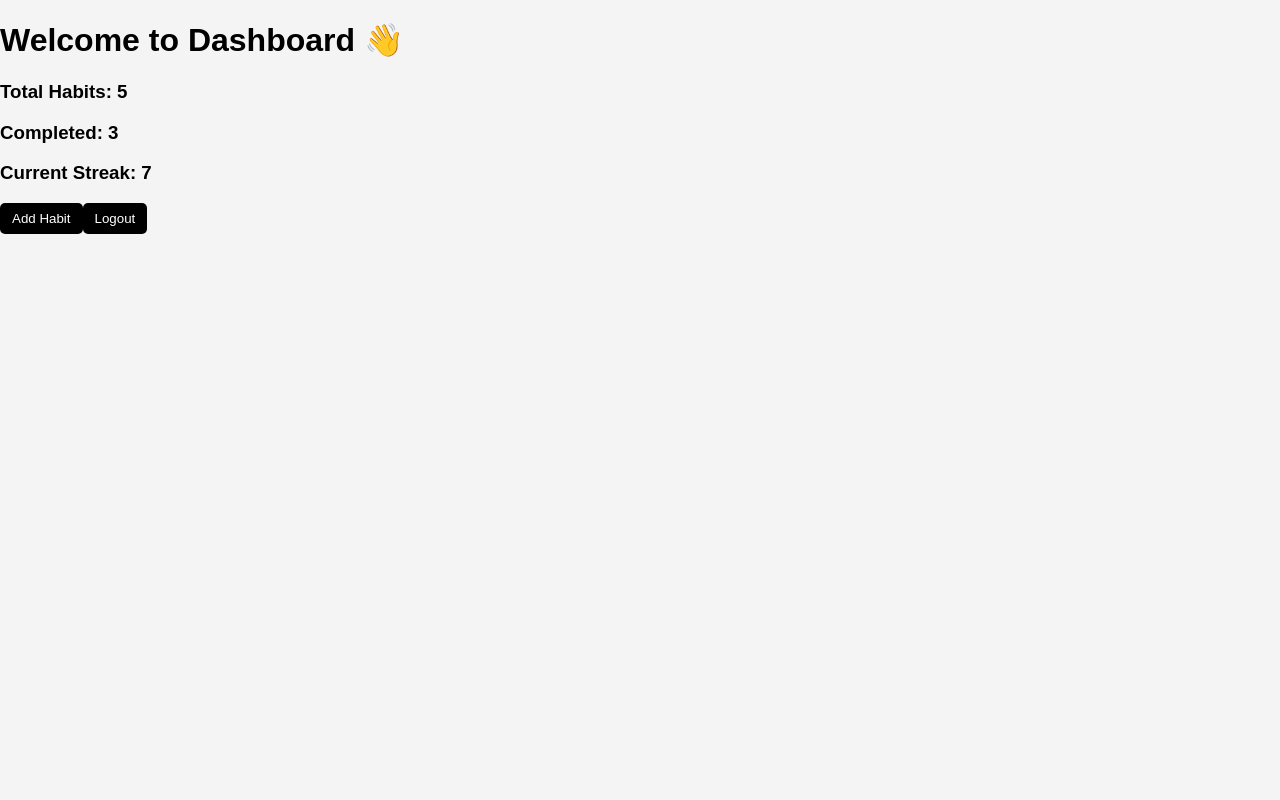
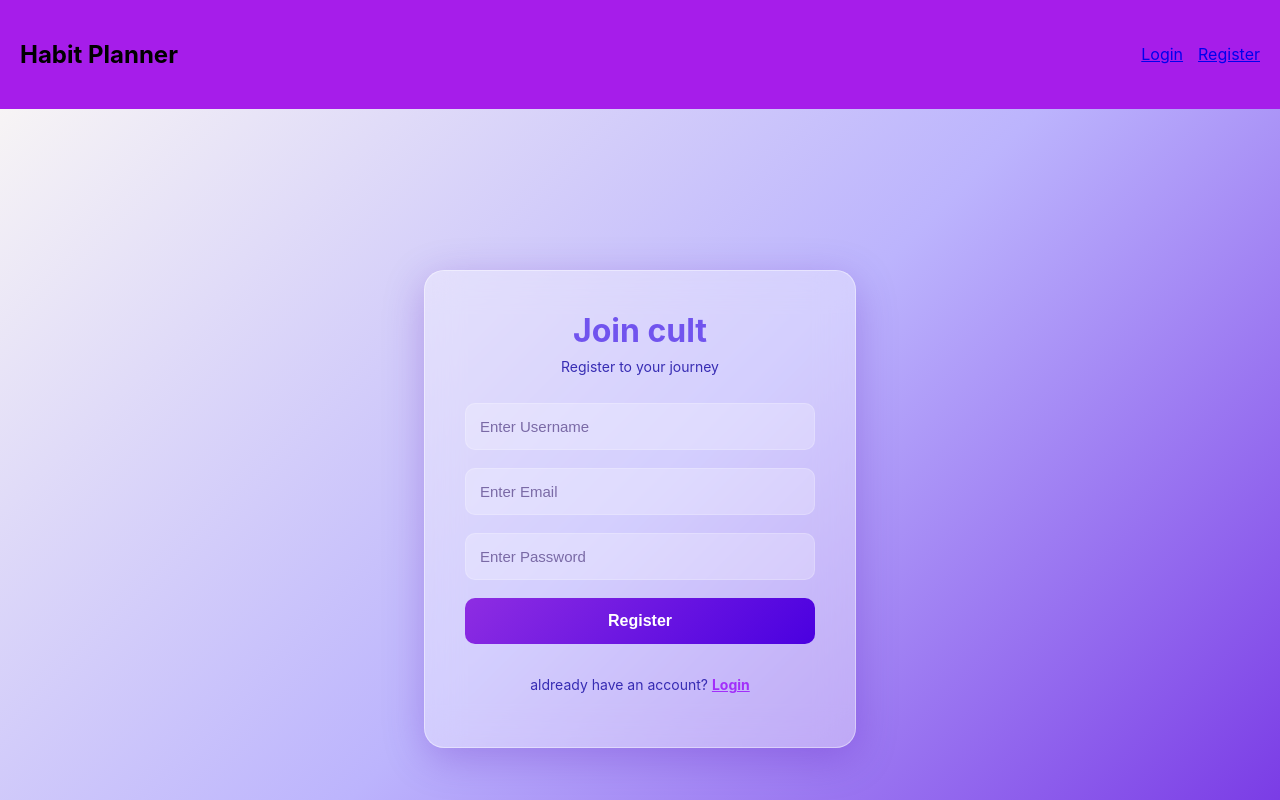
Before and after one commit to aryakrishna-pullarkat/habit-planner-year-break, a React (Create React App) app in the folder frontend/: page /register in a window 1280 px wide. Shown: the top 800 px of the page. Built offline with nearby package versions, Linux system fonts and the light colour scheme.

Commit message:
made forntend routing, made header and footer

```diff
--- a/frontend/src/App.js
+++ b/frontend/src/App.js
@@ -1,8 +1,23 @@
-import Dashboard from "./pages/Dashboard";
-import "./App.css";
+import { BrowserRouter, Routes, Route } from "react-router-dom";
+
+import Login from "./pages/Login";
+import Register from "./pages/Register";
+import Dashboard from "./pages/dashboard"
 
 function App() {
-  return <Dashboard />;
+  return (
+    <BrowserRouter>
+      <Routes>
+
+        <Route path="/login" element={<Login />} />
+
+        <Route path="/register" element={<Register />} />
+
+        <Route path="/dashboard" element={<Dashboard />} />
+
+      </Routes>
+    </BrowserRouter>
+  );
 }
 
 export default App;
--- /dev/null
+++ b/frontend/src/components/Footer.jsx
@@ -0,0 +1,18 @@
+function Footer() {
+  return (
+    <footer style={styles.footer}>
+      <p>© 2026 Habit Planner Team</p>
+    </footer>
+  );
+}
+
+const styles = {
+  footer: {
+    padding: "20px",
+    textAlign: "center",
+    backgroundColor: "#ddd",
+    marginTop: "auto",
+  },
+};
+
+export default Footer;
--- /dev/null
+++ b/frontend/src/components/Header.jsx
@@ -0,0 +1,31 @@
+import { Link } from "react-router-dom";
+
+function Header() {
+  return (
+    <header style={styles.header}>
+      <h2>Habit Planner</h2>
+
+      <nav style={styles.nav}>
+        <Link to="/login">Login</Link>
+        <Link to="/register">Register</Link>
+      </nav>
+    </header>
+  );
+}
+
+const styles = {
+  header: {
+    display: "flex",
+    justifyContent: "space-between",
+    alignItems: "center",
+    padding: "20px",
+    backgroundColor: "#a61dea",
+  },
+
+  nav: {
+    display: "flex",
+    gap: "15px",
+  },
+};
+
+export default Header;
--- /dev/null
+++ b/frontend/src/components/Layout.jsx
@@ -0,0 +1,30 @@
+import Header from "./Header";
+import Footer from "./Footer";
+
+function Layout({ children }) {
+  return (
+    <div style={styles.container}>
+      <Header />
+
+      <main style={styles.main}>
+        {children}
+      </main>
+
+      <Footer />
+    </div>
+  );
+}
+
+const styles = {
+  container: {
+    minHeight: "100vh",
+    display: "flex",
+    flexDirection: "column",
+  },
+
+  main: {
+    flex: 1,
+  },
+};
+
+export default Layout;
--- a/frontend/src/pages/Login.jsx
+++ b/frontend/src/pages/Login.jsx
@@ -1,5 +1,7 @@
 import { useState } from "react";
 import axios from "axios";
+import { Link } from "react-router-dom";
+import Layout from "../components/Layout";
 
 function Login() {
   const [emailOrUsername, setEmailOrUsername] = useState("");
@@ -37,14 +39,14 @@ function Login() {
   };
 
   return (
+    <Layout>
       <div style={styles.container}>
-      <div style={styles.overlay}></div>
 
         <form style={styles.form} onSubmit={handleLogin}>
-        <h1 style={styles.title}>Welcome Back</h1>
+          <h1 style={styles.title}>Welcome Back to cult</h1>
 
           <p style={styles.subtitle}>
-          Login to continue your journey 🚀
+            Login to continue your journey
           </p>
 
           <input
@@ -86,12 +88,13 @@ function Login() {
 
           <p style={styles.registerText}>
             Don’t have an account?{" "}
-          <span style={styles.registerLink}>
-            Register
+            <span >
+              <Link style={styles.registerLink} to="/Register">Register</Link>
             </span>
           </p>
         </form>
       </div>
+    </Layout>
   );
 }
 
@@ -105,13 +108,6 @@ const styles = {
       "linear-gradient(135deg, #f7f4f5, #bcb4fd, #732ee3)",
     position: "relative",
     overflow: "hidden",
-  },
-
-  overlay: {
-    position: "absolute",
-    width: "100%",
-    height: "100%",
-    backdropFilter: "blur(2px)",
   },
 
   form: {
--- a/frontend/src/pages/Register.jsx
+++ b/frontend/src/pages/Register.jsx
@@ -1,5 +1,7 @@
 import { useState } from "react";
 import axios from "axios";
+import { Link } from "react-router-dom";
+import Layout from "../components/Layout";
 
 function Register() {
   const [username, setUsername] = useState("");
@@ -31,9 +33,14 @@ function Register() {
   };
 
   return (
+    <Layout>
       <div style={styles.container}>
         <form style={styles.form} onSubmit={handleRegister}>
-        <h2>Register</h2>
+          <h2 style={styles.title}>Join cult</h2>
+
+          <p style={styles.subtitle}>
+            Register to your journey
+          </p>
 
           <input
             type="text"
@@ -62,8 +69,16 @@ function Register() {
           <button type="submit" style={styles.button}>
             Register
           </button>
+          <p style={styles.registerText}>
+            aldready have an account?{" "}
+            <span >
+              <Link style={styles.registerLink} to="/Login">Login</Link>
+            </span>
+          </p>
         </form>
+
       </div>
+    </Layout>
   );
 }
 
@@ -73,29 +88,74 @@ const styles = {
     display: "flex",
     justifyContent: "center",
     alignItems: "center",
-    background: "linear-gradient(135deg, #f7f4f5, #bcb4fd, #732ee3)",
+    background:
+      "linear-gradient(135deg, #f7f4f5, #bcb4fd, #732ee3)",
+    position: "relative",
+    overflow: "hidden",
   },
 
   form: {
     display: "flex",
     flexDirection: "column",
-    gap: "15px",
-    padding: "30px",
-    backgroundColor: "#ffffff",
-    borderRadius: "10px",
-    width: "300px",
-    boxShadow: "0px 0px 100px rgba(220, 227, 240, 0.98)",
+    gap: "18px",
+    padding: "40px",
+    background: "rgba(255,255,255,0.35)",
+    border: "1px solid rgba(255,255,255,0.4)",
+    borderRadius: "20px",
+    width: "350px",
+    boxShadow: "0px 10px 40px rgba(80, 0, 180, 0.25)",
+    zIndex: 1,
+    backdropFilter: "blur(18px)",
+  },
+
+  title: {
+    color: "#7154ee",
+    margin: "0",
+    fontSize: "32px",
+    textAlign: "center",
+  },
+
+  subtitle: {
+    color: "#372cb3",
+    textAlign: "center",
+    marginTop: "-10px",
+    marginBottom: "10px",
+    fontSize: "14px",
   },
 
   input: {
-    padding: "10px",
-    fontSize: "16px",
+    padding: "14px",
+    fontSize: "15px",
+    borderRadius: "10px",
+    border: "1px solid rgba(255,255,255,0.2)",
+    outline: "none",
+    background: "rgba(255,255,255,0.25)",
+    color: "#4b3f72",
   },
 
   button: {
-    padding: "10px",
+    padding: "14px",
     fontSize: "16px",
+    borderRadius: "10px",
+    border: "none",
     cursor: "pointer",
+    background:
+      "linear-gradient(135deg, #8e2de2, #4a00e0)",
+    color: "white",
+    fontWeight: "bold",
+    transition: "0.3s",
+  },
+
+  registerText: {
+    color: "#372cb3",
+    textAlign: "center",
+    fontSize: "14px",
+  },
+
+  registerLink: {
+    color: "#a22ffa",
+    cursor: "pointer",
+    fontWeight: "bold",
   },
 };
 
```
Lines whose indentation alone changed are shown as unchanged.
